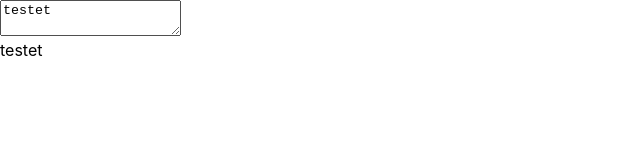
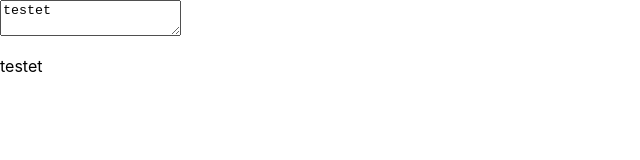
Before and after one commit to CanOguzz/react-markdown-previewer, a React (Create React App) app: page / in a window 1280 px wide. Shown: the top 160 px of the page, without its empty margins (0-640 px from the left). Built offline with nearby package versions, Linux system fonts and the light colour scheme.

Commit message:
Refactor MarkdownPreviewer component to render HTML content using marked library

```diff
--- a/src/Components/MarkdownPreviewer/MarkdownPreviewer.jsx
+++ b/src/Components/MarkdownPreviewer/MarkdownPreviewer.jsx
@@ -19,7 +19,11 @@ renderer.link = function(href, title, text) {
 }
 const Editor = ({content, handleTextareaChange}) => <textarea id="editor" value={content} onChange={handleTextareaChange}/>;
 
-const Previewer = ({content}) => <div id="previewer">{content}</div>;
+const Previewer = ({content}) => <div id="previewer" dangerouslySetInnerHTML={{
+  __html: marked(content, { renderer: renderer })
+
+}}></div>;
+
 export const MarkdownPreviewer = () => {
 
   const[content, setContent] = React.useState("testet");
```
